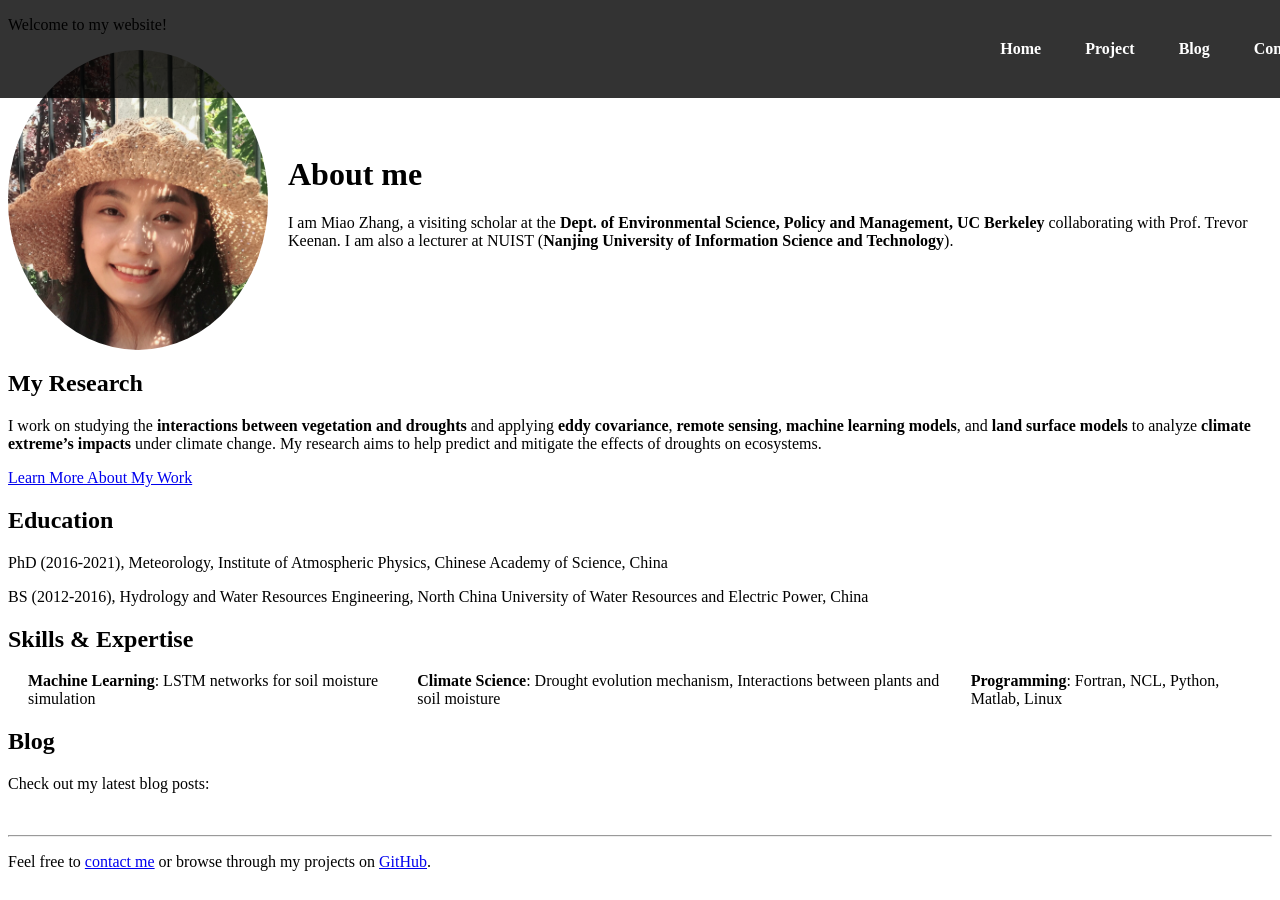
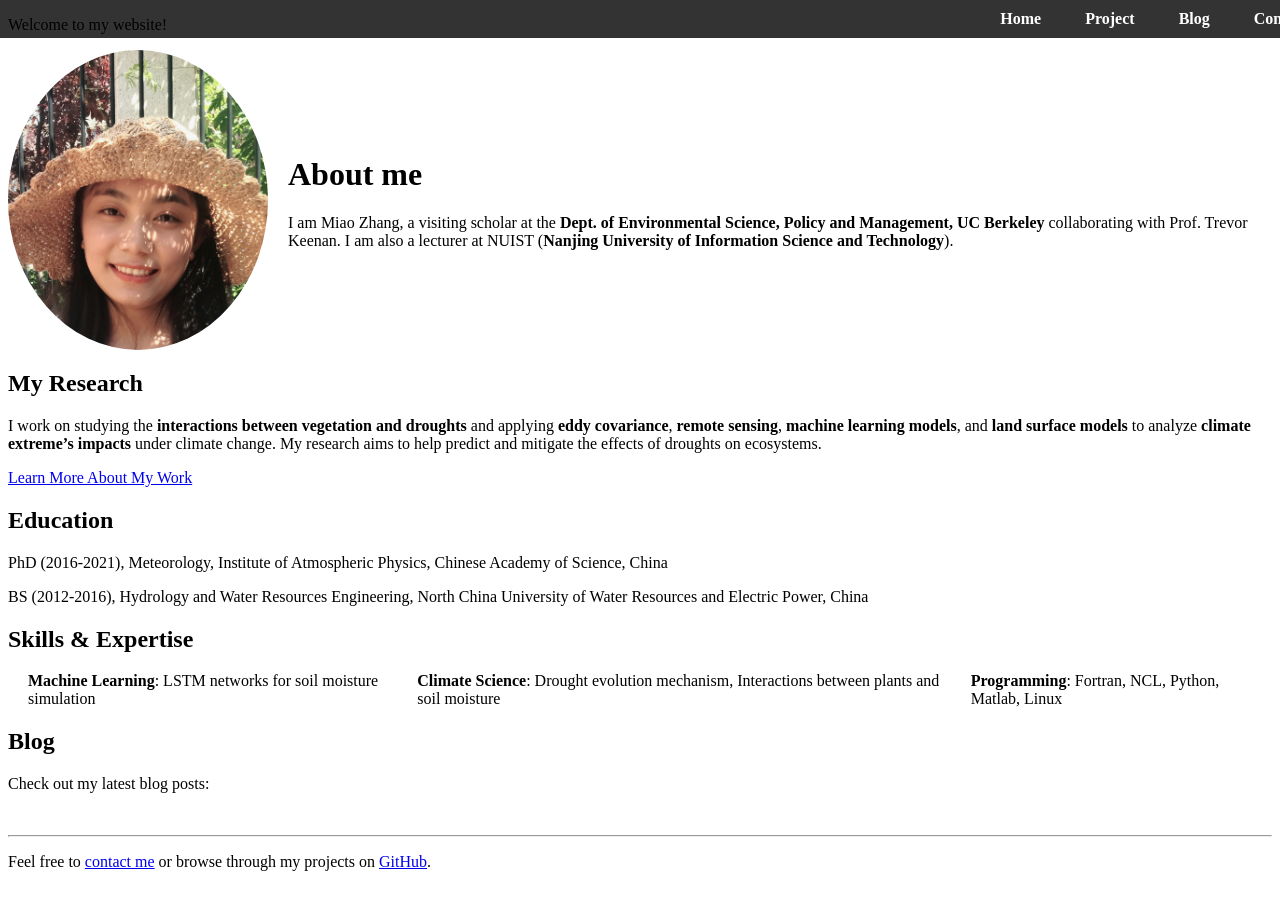
Before and after one commit to miaozhang2025/miaozhang2025.github.io, a Jekyll site: the page built from index.md, in a window 1280 px wide. Built offline with Jekyll 4.4.1, drawn with Linux system fonts in a browser that asks for light colours.

Commit message:
Update custom.css

```diff
--- a/assets/css/custom.css
+++ b/assets/css/custom.css
@@ -6,8 +6,7 @@ header {
   left: 0;
   background-color: rgba(0, 0, 0, 0.8); /* Optional: a background color for the header */
   width: 100%;
-  padding: 40px 40px;
-  z-index: 1000; /* Ensures the header stays above other content */
+  padding: 10px 40px;
 }
 
 /* Style the navigation bar */
```
